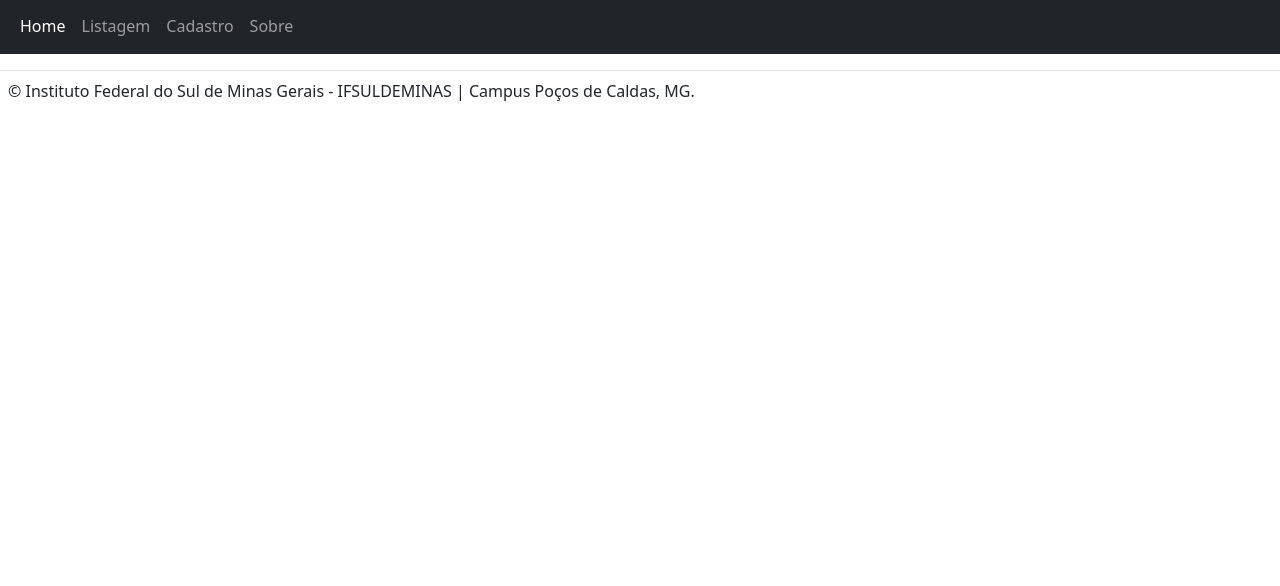
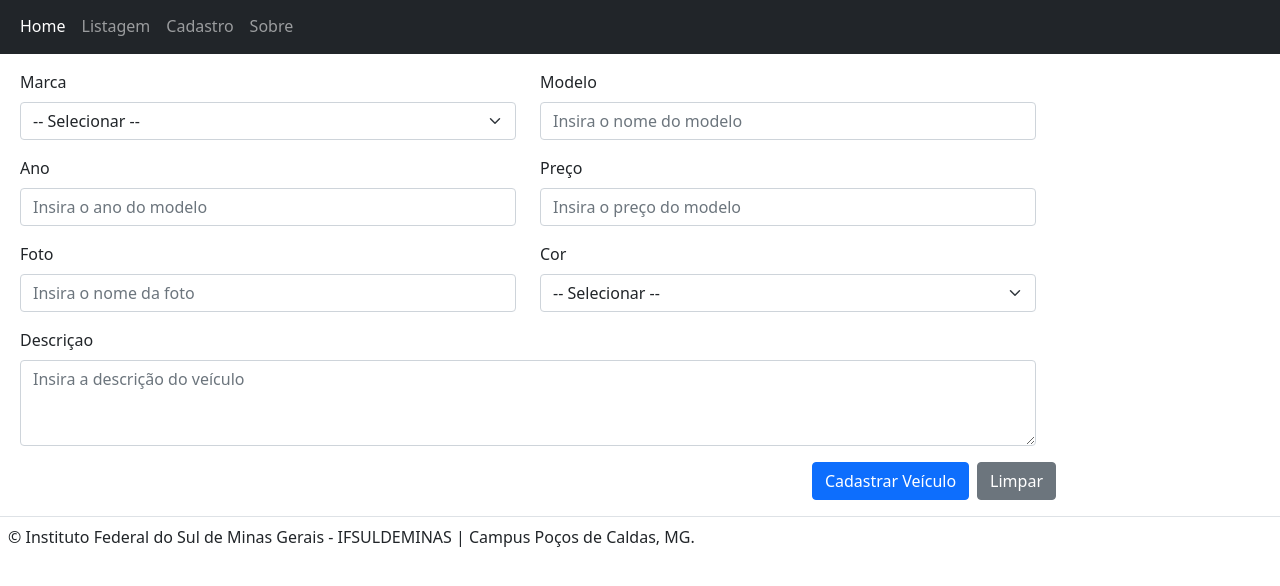
Before and after one commit to AdrianDamiao/Concessionaria, a website: page pages/cadastro.html in a window 1280 px wide. Shown: the part 184-770 px from the top of the page. Drawn offline with Linux system fonts and the light colour scheme.

Commit message:
Add files via upload

```diff
--- a/pages/cadastro.html
+++ b/pages/cadastro.html
@@ -14,6 +14,58 @@
     <img src="../public/logo.png" class="w-100 mb-3">
     <div id="nav-bar"></div>
 
+    <div>
+        <form class="ms-2 mt-3 pe-2 row w-100">
+            <div class="row mb-3">
+                <div class="col-5">
+                    <label for="selectMarca" class="form-label">Marca</label>
+                    <select class="form-select" id="selectMarca">
+                        <option selected> -- Selecionar --</option>
+                        <option value="V">Volks</option>
+                    </select>
+                </div>
+                <div class="col-5">
+                    <label for="inputModelo" class="form-label">Modelo</label>
+                    <input type="text" id="inputModelo" class="form-control" placeholder="Insira o nome do modelo">
+                </div>
+            </div>
+            <div class="row mb-3">
+                <div class="col-5">
+                    <label for="inputAno" class="form-label">Ano</label>
+                    <input type="number" id="inputAno" class="form-control" placeholder="Insira o ano do modelo">
+                </div>
+                <div class="col-5">
+                    <label for="inputPreco" class="form-label">Preço</label>
+                    <input type="text" id="inputPreco" class="form-control" placeholder="Insira o preço do modelo">
+                </div>
+            </div>
+            <div class="row mb-3">
+                <div class="col-5">
+                    <label for="inputFoto" class="form-label">Foto</label>
+                    <input type="text" id="inputFoto" class="form-control" placeholder="Insira o nome da foto">
+                </div>
+                <div class="col-5">
+                    <label for="selectCor" class="form-label">Cor</label>
+                    <select class="form-select" id="selectCor">
+                        <option selected> -- Selecionar --</option>
+                        <option value="V">V</option>
+                    </select>
+                </div>
+            </div>
+            <div class="row mb-3">
+                <div class="col-10">
+                    <label for="textareaDescricao" class="form-label">Descriçao</label>
+                    <textarea class="form-control" id="textareaDescricao" rows="3" placeholder="Insira a descrição do veículo"></textarea>
+                </div>
+            </div>
+            <div class="col-10 d-flex gap-2 justify-content-end">
+
+                <button type="submit" class="btn btn-primary">Cadastrar Veículo</button>
+
+                <button type="reset" class="btn btn-secondary">Limpar</button>
+            </div>
+        </form>
+    </div>
     <footer class="mt-3 border-top">
         <div class="ps-2 pt-2 text-start">
             © Instituto Federal do Sul de Minas Gerais - IFSULDEMINAS | Campus Poços de Caldas, MG.
```
